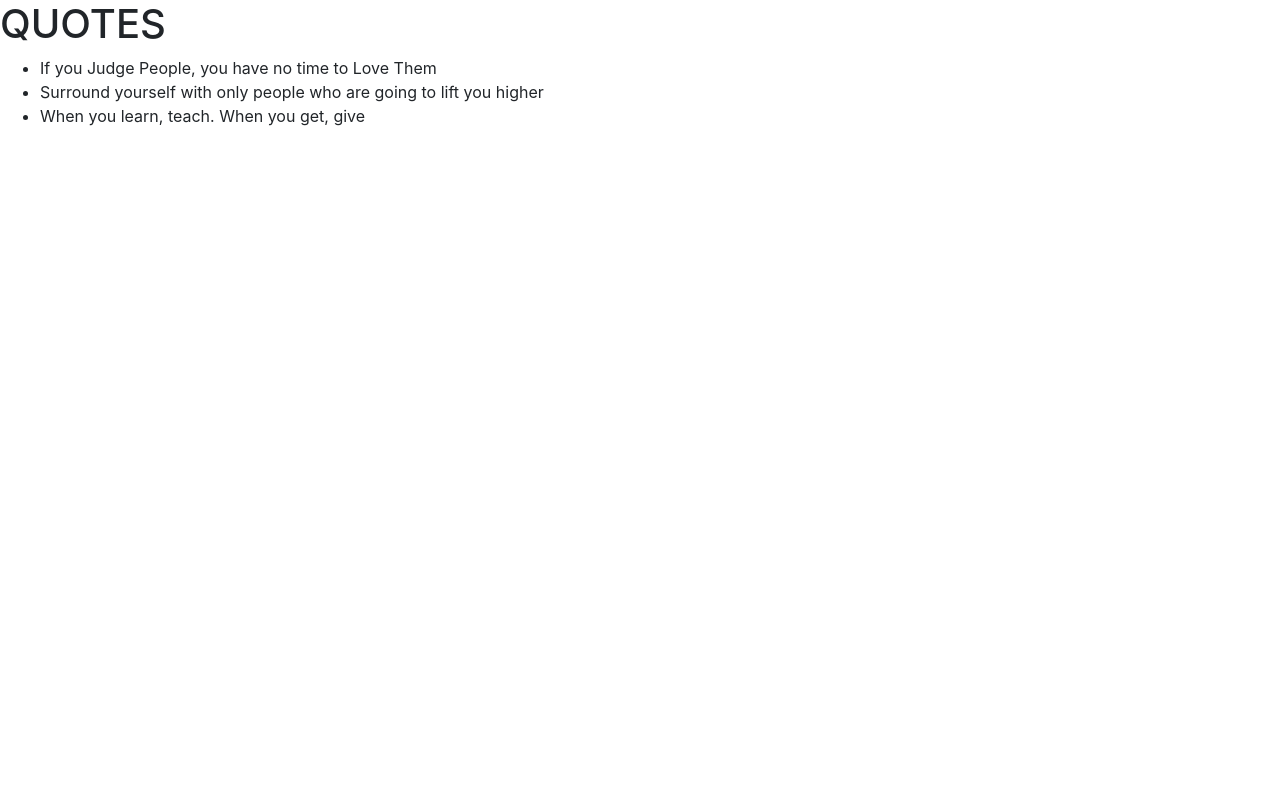
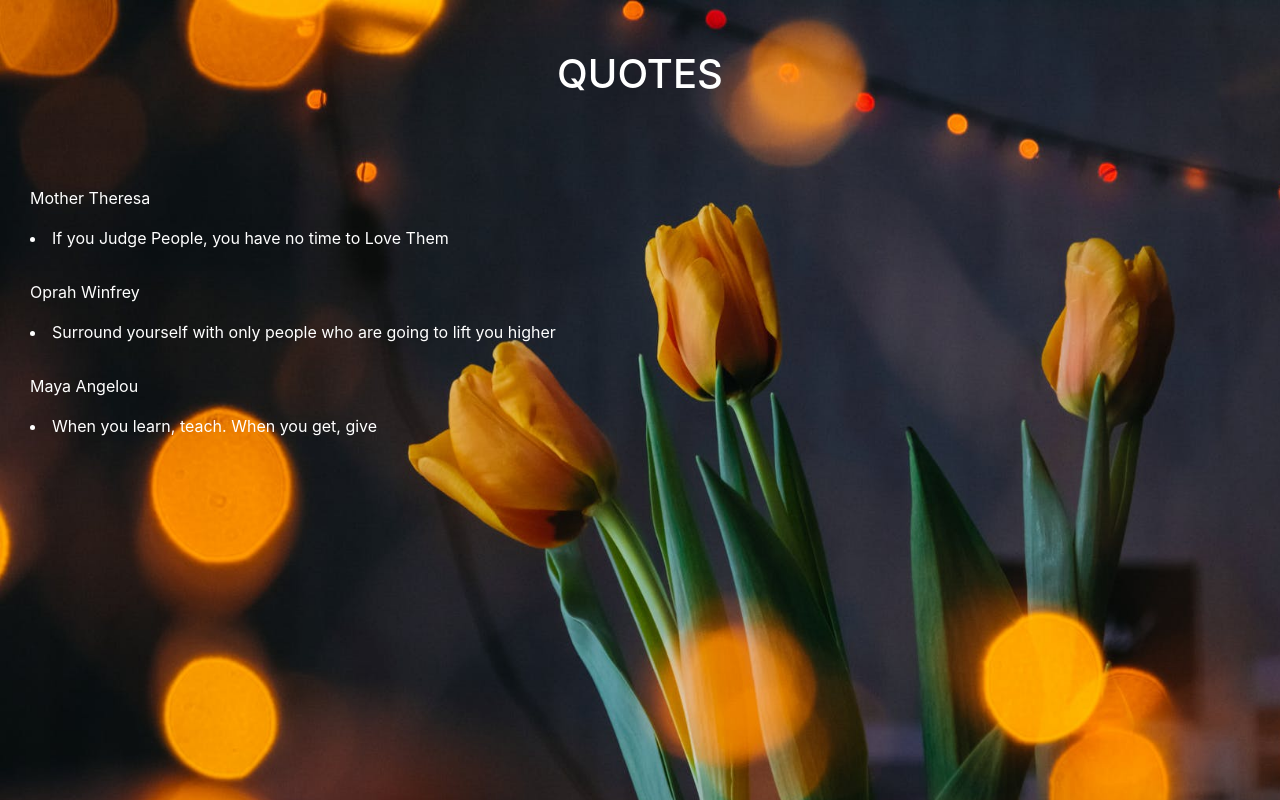
Before and after one commit to naisenyamungai/Quotes-Creation, an Angular app: page / in a window 1280 px wide. Shown: the top 800 px of the page. Built offline with nearby package versions, Linux system fonts and the light colour scheme.

Commit message:
modify .css files and add background image. Also modify contents of quote-details inorder to display author details

```diff
--- a/src/app/app.component.html
+++ b/src/app/app.component.html
@@ -1,9 +1,2 @@
 <!--The content below is only a placeholder and can be replaced.-->
-<body>
-    <div class="header">
-        <h1>QUOTES</h1>
-    </div>
-      <ul>
-          <li *ngFor = 'let quote of quotes'>{{quote.quote}}</li>
-      </ul>
-</body>
+<app-quote></app-quote>
--- a/src/app/quote-details/quote-details.component.css
+++ b/src/app/quote-details/quote-details.component.css
@@ -0,0 +1,4 @@
+.writter{
+    margin-top:30px;
+    margin-bottom:10px;
+}
--- a/src/app/quote-details/quote-details.component.html
+++ b/src/app/quote-details/quote-details.component.html
@@ -1,3 +1,6 @@
-<p>
-  quote-details works!
-</p>
+<div class='writter'>
+  <p>
+    {{quote.author}}
+  </p>
+
+</div>
--- a/src/app/quote-details/quote-details.component.ts
+++ b/src/app/quote-details/quote-details.component.ts
@@ -1,4 +1,5 @@
-import { Component, OnInit } from '@angular/core';
+import { Component, OnInit, Input } from '@angular/core';
+import { Quote } from '../quote'
 
 @Component({
   selector: 'app-quote-details',
@@ -7,6 +8,7 @@ import { Component, OnInit } from '@angular/core';
 })
 export class QuoteDetailsComponent implements OnInit {
 
+  @Input() quote:Quote;
   constructor() { }
 
   ngOnInit() {
--- a/src/app/quote.ts
+++ b/src/app/quote.ts
@@ -1,3 +1,3 @@
 export class Quote {
-    constructor(public id:number, public name:string, public quote:string, public submitter:string){}
+    constructor(public id:number, public author:string, public quote:string, public submitter:string){}
 }
--- a/src/app/quote/quote.component.css
+++ b/src/app/quote/quote.component.css
@@ -0,0 +1,16 @@
+body{
+    background-image: url(images/orangetulip.jpg);
+    background-size: cover;
+    background-repeat: no-repeat;
+    color:white;
+}
+.header{
+    text-align: center;
+    padding:50px;
+    color:white;
+}
+
+.contents{
+    margin-left:30px;
+    height:800px;
+}
--- a/src/app/quote/quote.component.html
+++ b/src/app/quote/quote.component.html
@@ -1,6 +1,12 @@
-<div class="header">
+<body>
+  <div class="header">
     <h1>QUOTES</h1>
   </div>
-  <ul>
-      <li *ngFor = 'let quote of quotes'>{{quote.quote}}</li>
-  </ul>
+  <div class="contents">
+    <div *ngFor = 'let quote of quotes'>
+      <app-quote-details [quote]='quote'></app-quote-details>
+      <li>{{quote.quote}}</li>
+    </div>
+  </div>
+
+</body>
```
